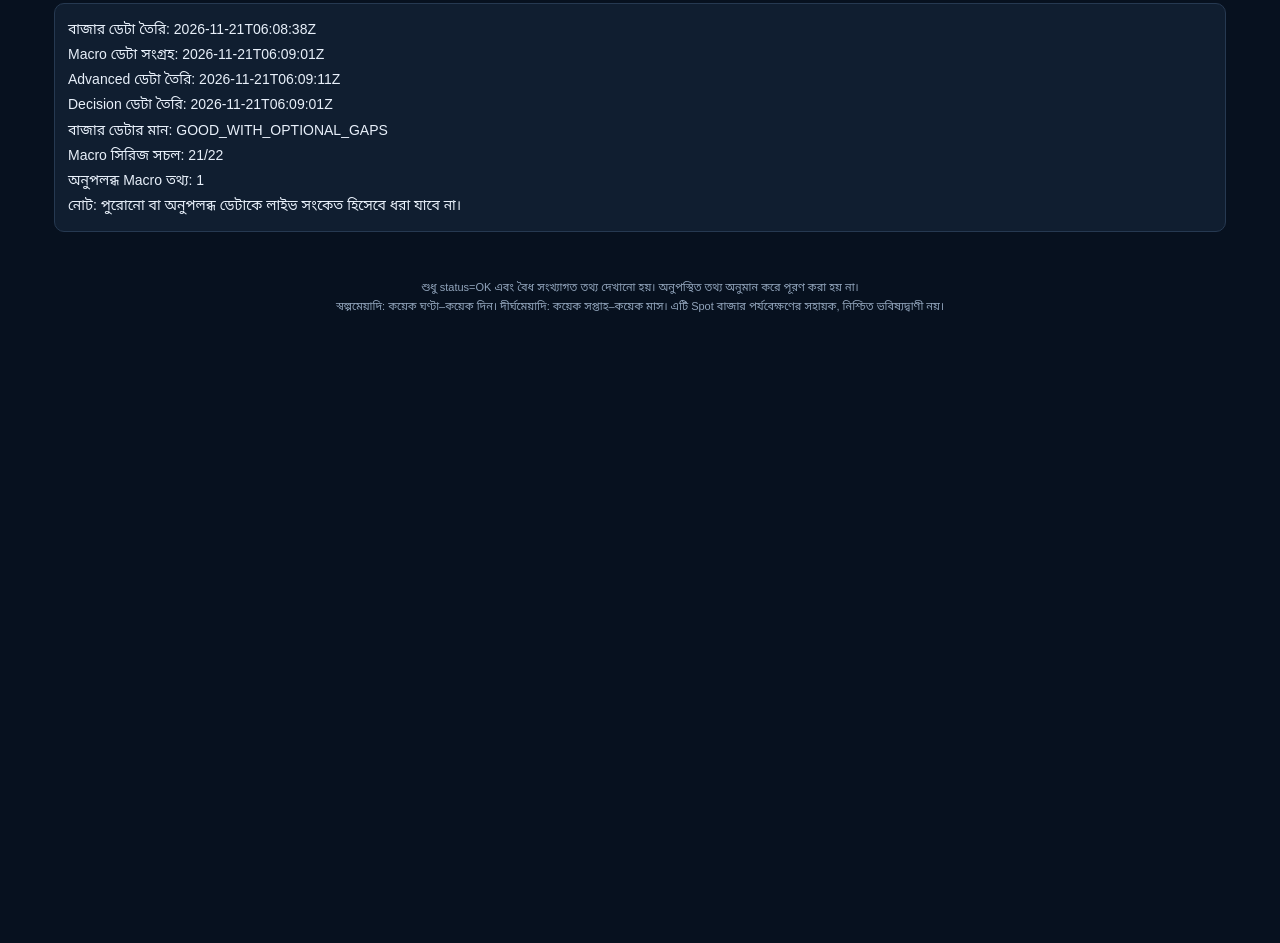
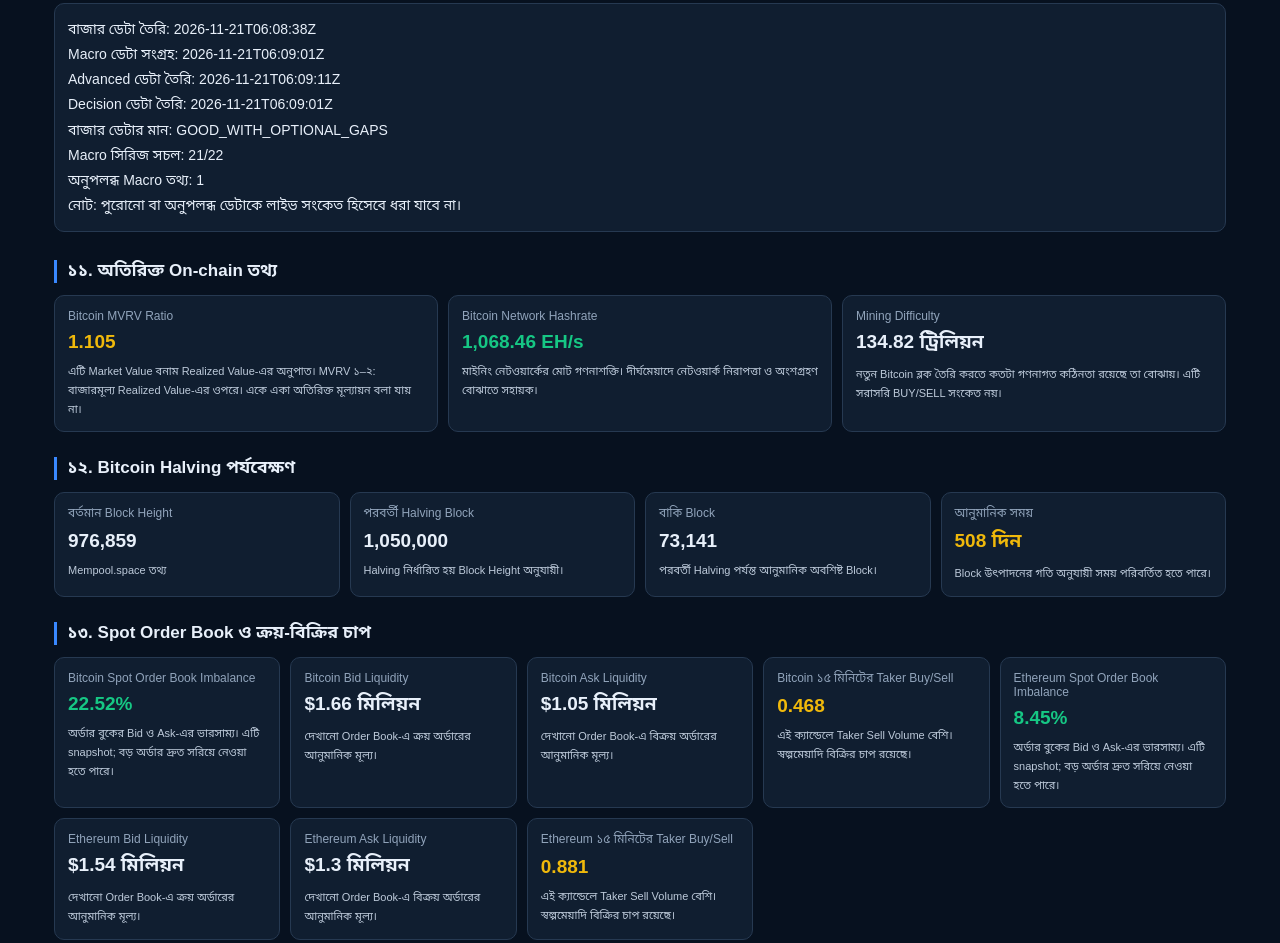
Before and after one commit to nuhakhanomnusaiba4060-creator/Crypto-macro-dashboard, a plain HTML site: page index.html in a window 1280 px wide. Shown: the part 10805-11748 px from the top of the page. Before the commit the page ends 11141 px from the top, so only its background shows below. Drawn offline with Linux system fonts and the light colour scheme.

Commit message:
Load advanced dashboard module

```diff
--- a/index.html
+++ b/index.html
@@ -470,5 +470,6 @@ async function loadAll(){
 loadAll();
 setInterval(loadAll,300000);
 </script>
+ <script src="./advanced-dashboard.js"></script>
 </body>
 </html>
```
